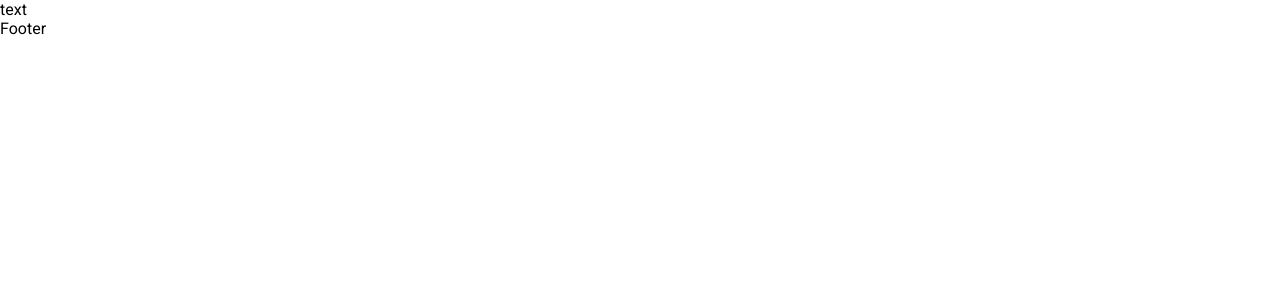
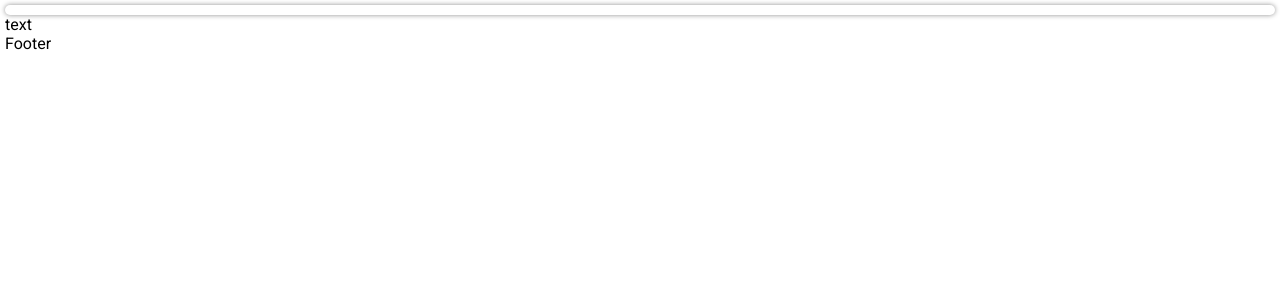
Before and after one commit to Arteminariy/sneakers, a Next.js app in the folder client/: page / in a window 1280 px wide. Shown: the top 300 px of the page. Built offline with nearby package versions, Linux system fonts and the light colour scheme.

Commit message:
header init

```diff
--- a/client/app/globals.scss
+++ b/client/app/globals.scss
@@ -6,4 +6,5 @@
 .container {
 	max-width: 1600px;
 	margin: 0 auto;
+	padding: 5px;
 }
--- a/client/app/layout.tsx
+++ b/client/app/layout.tsx
@@ -27,12 +27,12 @@ export default function RootLayout({
 	return (
 		<html lang="ru">
 			<body className={inter.className}>
-				<Header />
 				<div className="container">
+					<Header />
 					<Aside />
 					<main>{children}</main>
+					<Footer />
 				</div>
-				<Footer />
 			</body>
 		</html>
 	);
--- a/client/components/Header/Header.module.scss
+++ b/client/components/Header/Header.module.scss
@@ -0,0 +1,7 @@
+.header {
+	width: 100%;
+	padding: 5px;
+	border-radius: 5px;
+	background-color: #fff;
+    box-shadow: 0px 0px 5px #8f8f8f;
+}
```
